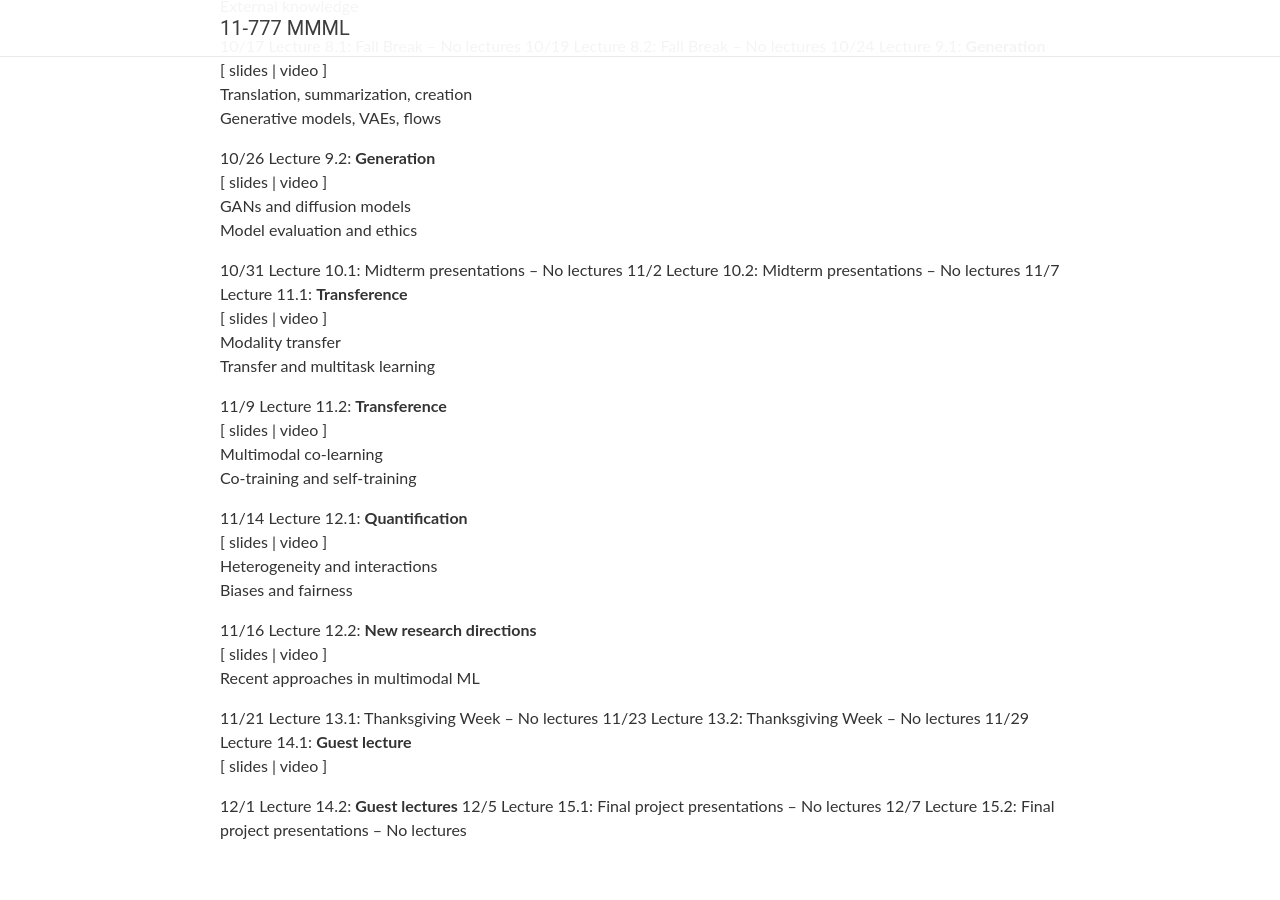
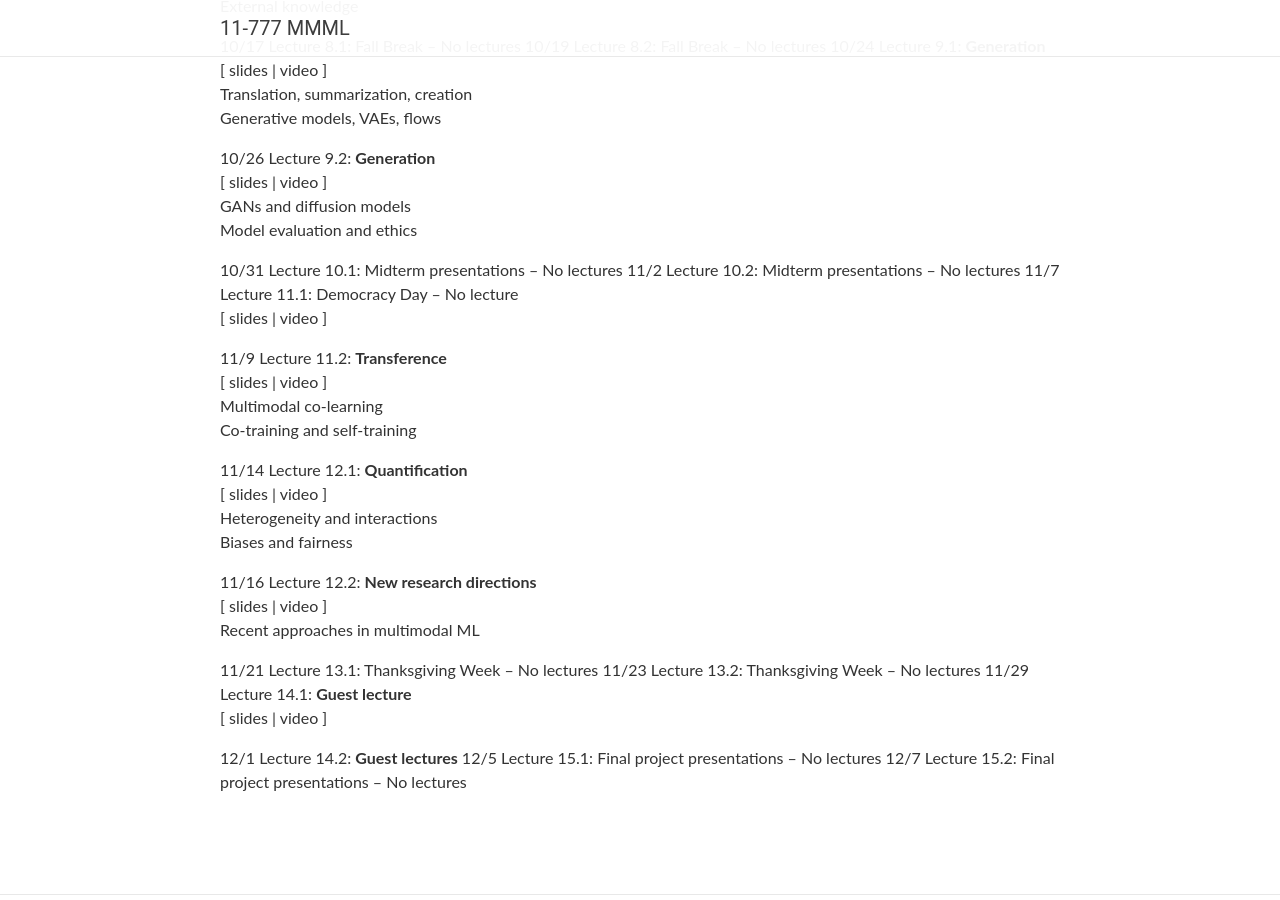
Before and after one commit to CMU-MultiComp-Lab/mmml-course, a Jekyll site: the page built from fall2023/_pages/schedule.md, in a window 1280 px wide and 900 px high, scrolled down 1633 px. Built offline with Jekyll 4.4.1, drawn with Linux system fonts in a browser that asks for light colours; nearby versions of some CDN libraries; our own code applies the rules of GitHub Pages for plain Markdown files; comment, search, counter and statistics services are not loaded.

Commit message:
Update lectures_2023.yml

```diff
--- a/_data/lectures_2023.yml
+++ b/_data/lectures_2023.yml
@@ -211,12 +211,10 @@
 
 - date: 11/7
   title: >
-    Lecture 11.1: <strong>Transference</strong>
+    Lecture 11.1: Democracy Day – No lecture
   slides:
   video:
   topics:
-    - Modality transfer <br/>
-    - Transfer and multitask learning
   readings:
   logistics:
 
```
